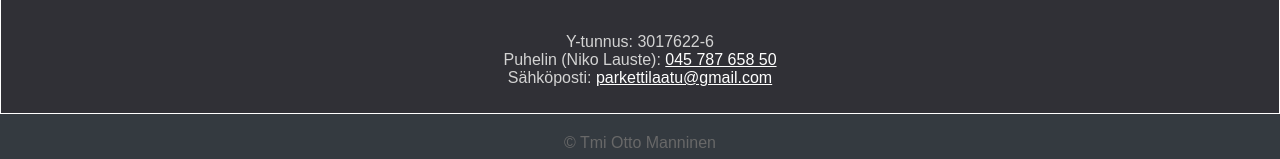
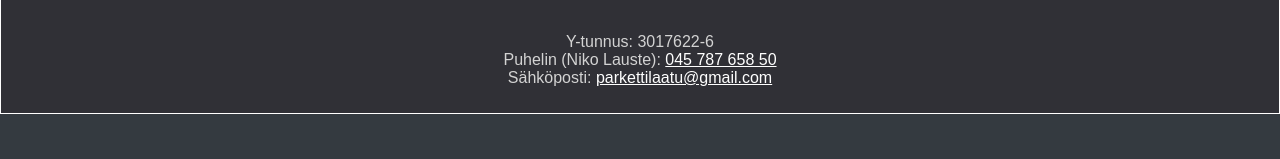
Before and after one commit to ottomanni/parkettilaatu, a plain HTML site: page index.html in a window 1280 px wide. Shown: the part 841-1000 px from the top of the page. Drawn offline with Linux system fonts and the light colour scheme.

Commit message:
Update index.html

```diff
--- a/index.html
+++ b/index.html
@@ -43,7 +43,7 @@
         </div>
     </div>
     <div class="footer-bottom">
-        &copy; Tmi Otto Manninen
+
     </div>
 </div>
 
```
